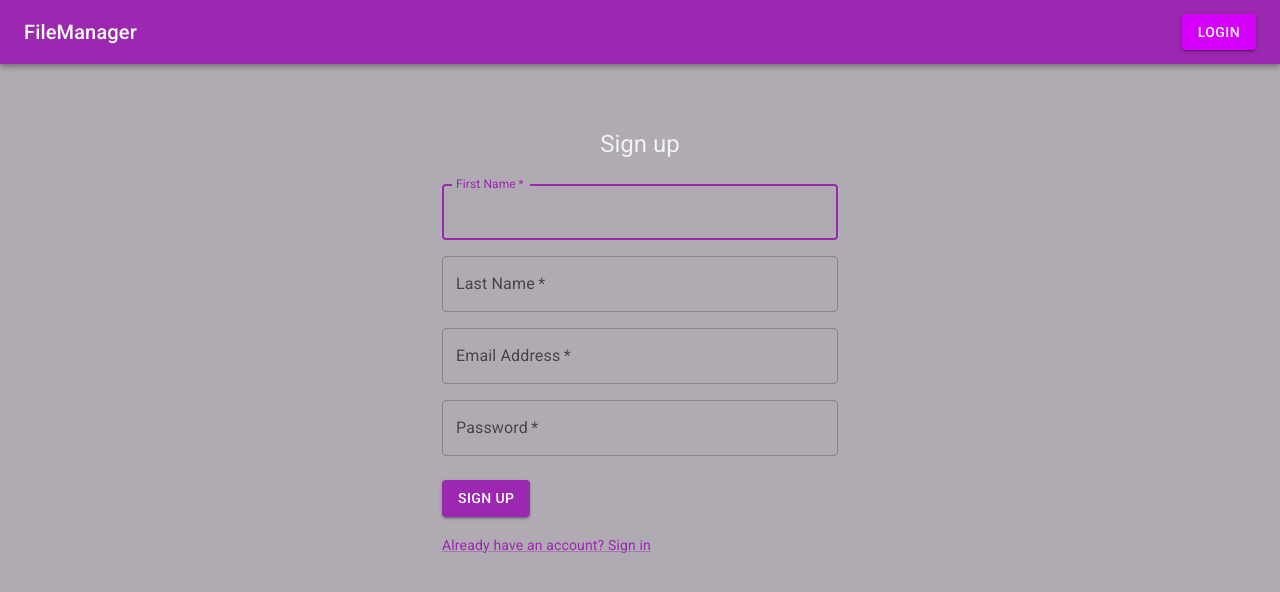
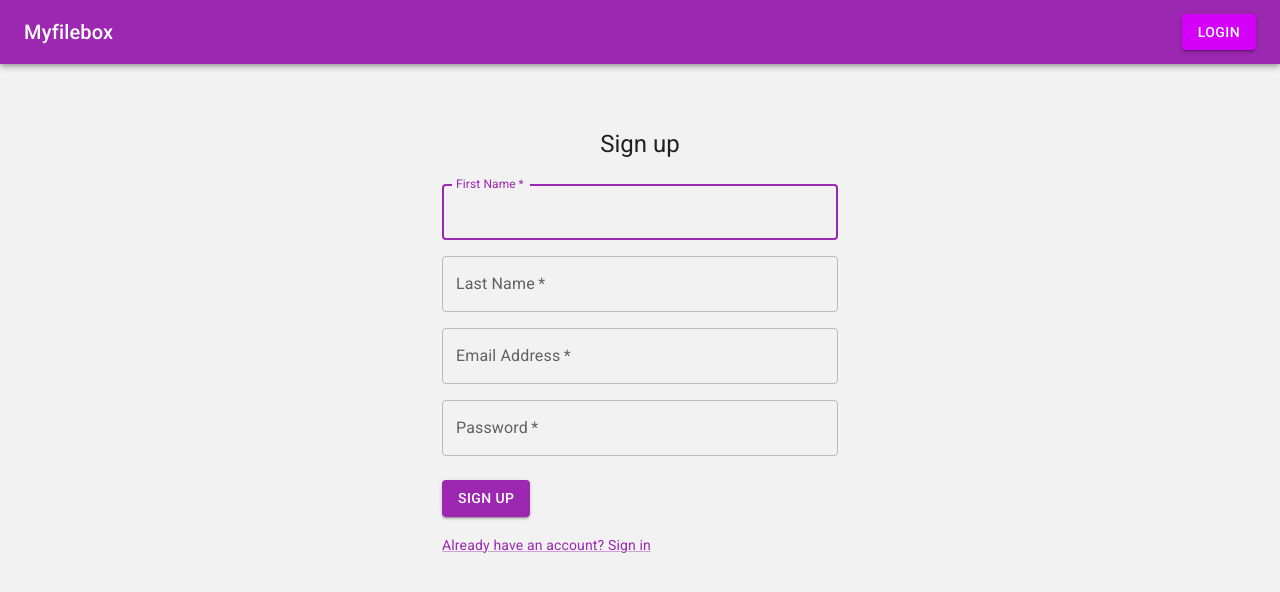
Before and after one commit to Lekhana19/Myfilebox-deployedversion, a React (Create React App) app: page /signup in a window 1280 px wide. Shown: the top 592 px of the page. Built offline with nearby package versions, Linux system fonts and the light colour scheme; no server answers; what amazon-cognito-identity-js would draw is missing.

Commit message:
new changes

```diff
--- a/package.json
+++ b/package.json
@@ -1,5 +1,5 @@
 {
-  "name": "filango-frontend",
+  "name": "Myfilebox-frontend",
   "version": "0.1.0",
   "private": true,
   "dependencies": {
--- a/src/App.jsx
+++ b/src/App.jsx
@@ -8,8 +8,8 @@ import { useState } from "react";
 
 function App() {
   const [user, setUser] = useState(null);
-  document.body.style.backgroundColor = "#b0abb3";
-  document.body.style.color = "#F2F2F2";
+  document.body.style.backgroundColor = "#f2f2f2";
+
   return (
     <>
       <Helmet>
--- a/src/components/Navbar.jsx
+++ b/src/components/Navbar.jsx
@@ -45,7 +45,7 @@ function NavBar() {
       <Container maxWidth="xl">
         <Toolbar disableGutters>
           <Typography variant="h6" noWrap>
-            FileManager
+            Myfilebox
           </Typography>
 
           <Box sx={{ flexGrow: 1, display: { xs: "flex", md: "none" } }}>
@@ -93,7 +93,7 @@ function NavBar() {
               textDecoration: "none",
             }}
           >
-            Filango
+            Myfilebox
           </Typography>
           <Box sx={{ flexGrow: 1, display: { xs: "none", md: "flex" } }}></Box>
           {user ? (
--- a/src/pages/SignUp.jsx
+++ b/src/pages/SignUp.jsx
@@ -15,10 +15,14 @@ import { createTheme, ThemeProvider } from "@mui/material/styles";
 import { CognitoUser, CognitoUserAttribute } from "amazon-cognito-identity-js";
 import { Navigate } from "react-router-dom";
 import userpool from "../utils/userpool";
+import axios from "axios";
+import constants from "../utils/constants";
 // import { Password } from "@mui/icons-material";
 
 export default function SignUp() {
   const [email, setEmail] = useState("");
+  const [firstname, setFirstname] = useState("");
+  const [lastname, setLastname] = useState("");
   const [password, setPassword] = useState("");
   const [verifyProcess, setVerifyProcess] = useState(false);
   const [OTP, setOTP] = useState("");
@@ -62,6 +66,19 @@ export default function SignUp() {
         // Navigate("/files");
       }
     });
+    axios
+      .post(constants.BASE_URL + constants.PATHS.CREATE_ACCOUNT, {
+        firstname: firstname,
+        lastname: lastname,
+        email: email,
+        password: password,
+      })
+      .then(function (response) {
+        console.log(response);
+      })
+      .catch(function (error) {
+        console.log(error);
+      });
   };
 
   return (
@@ -95,6 +112,8 @@ export default function SignUp() {
               <TextField
                 autoComplete="given-name"
                 name="firstName"
+                value={firstname}
+                onChange={(e) => setFirstname(e.target.value)}
                 required
                 fullWidth
                 id="firstName"
@@ -109,6 +128,8 @@ export default function SignUp() {
                 id="lastName"
                 label="Last Name"
                 name="lastName"
+                value={lastname}
+                onChange={(e) => setLastname(e.target.value)}
                 autoComplete="family-name"
               />
             </Grid>
--- a/src/utils/constants.js
+++ b/src/utils/constants.js
@@ -1,5 +1,5 @@
 export default {
-  BASE_URL: "http://34.227.56.221:8080/",
+  BASE_URL: "https://ed4e-2601-646-a080-7c60-910f-12c2-e22b-be99.ngrok-free.app",
   PATHS: {
     CREATE_ACCOUNT: "/create_account",
     LOGIN: "/login",
```
